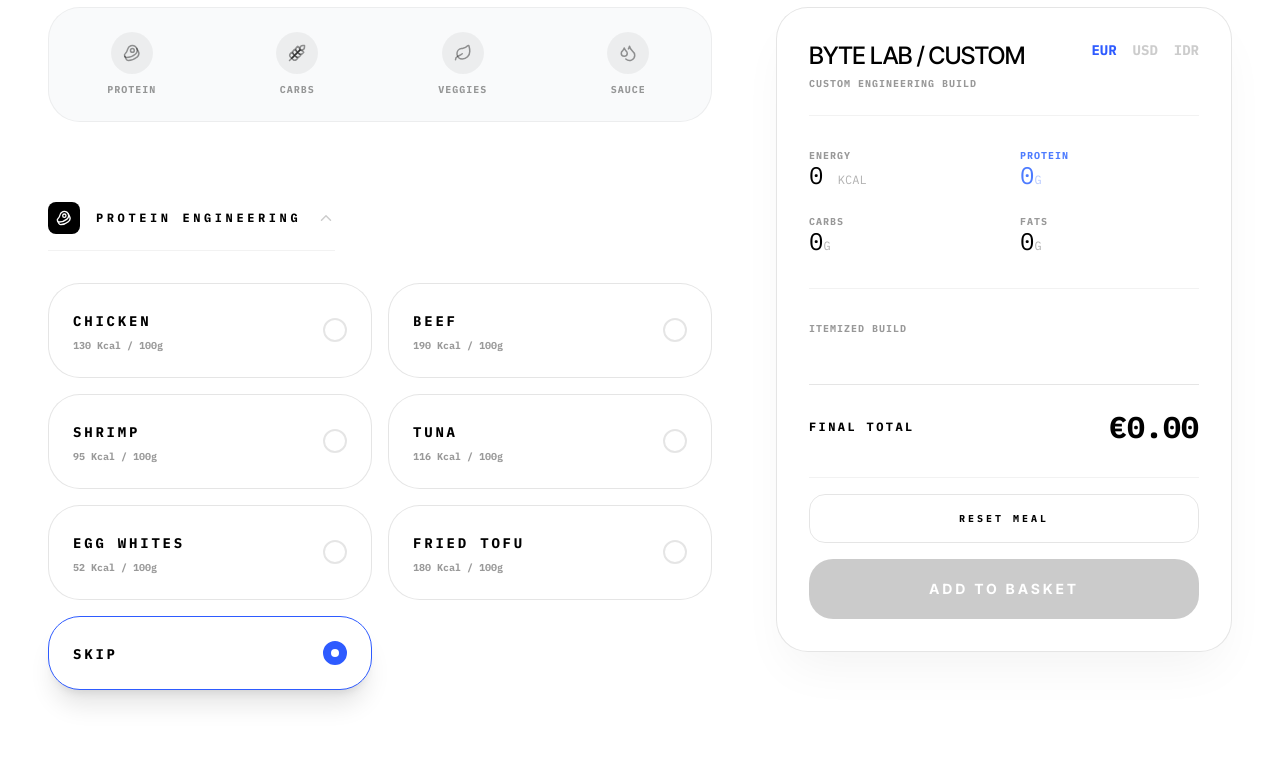
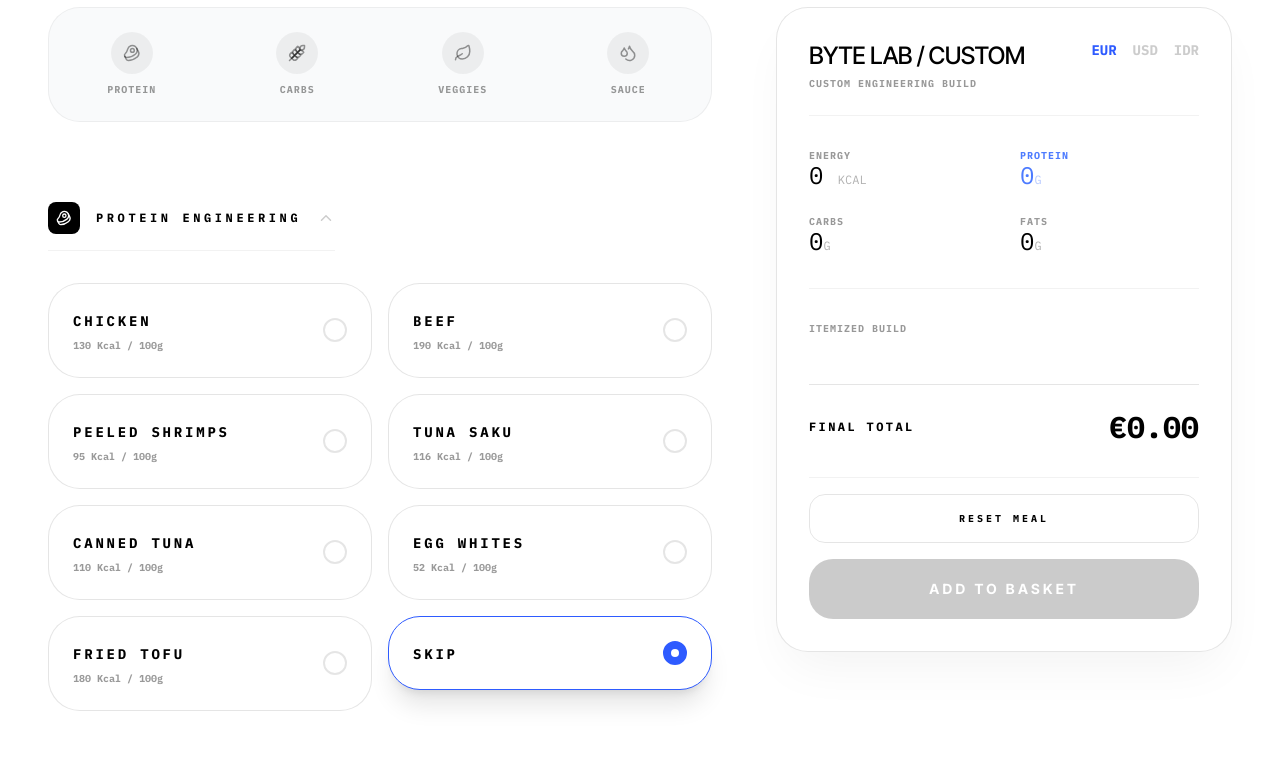
Before and after one commit to gitcipi/BYTELAB, a React (Vite) app: page /lab in a window 1280 px wide. Shown: the part 413-1181 px from the top of the page. Built offline with nearby package versions, Linux system fonts and the light colour scheme.

Commit message:
feat: update protein options (Peeled Shrimps, Tuna Saku, Canned Tuna)

```diff
--- a/src/pages/Lab.tsx
+++ b/src/pages/Lab.tsx
@@ -172,8 +172,9 @@ const ByteLab = ({ currency: initialCurrency }: { currency: string }) => {
     protein: [
       { name: 'Chicken', p: 25, f: 3, c: 0, cal: 130, pricing: { 100: 1.0, 150: 1.5, 200: 2.0, 250: 2.5, 300: 3.0 } },
       { name: 'Beef', p: 22, f: 12, c: 0, cal: 190, pricing: { 100: 1.6, 150: 2.4, 200: 3.2, 250: 4.0, 300: 4.8 } },
-      { name: 'Shrimp', p: 20, f: 1, c: 0, cal: 95, pricing: { 100: 1.8, 150: 2.7, 200: 3.6, 250: 4.5, 300: 5.4 } },
-      { name: 'Tuna', p: 26, f: 1, c: 0, cal: 116, pricing: { 100: 2.0, 150: 3.0, 200: 4.0, 250: 5.0, 300: 6.0 } },
+      { name: 'Peeled Shrimps', p: 20, f: 1, c: 0, cal: 95, pricing: { 100: 1.8, 150: 2.7, 200: 3.6, 250: 4.5, 300: 5.4 } },
+      { name: 'Tuna Saku', p: 26, f: 1, c: 0, cal: 116, pricing: { 100: 2.0, 150: 3.0, 200: 4.0, 250: 5.0, 300: 6.0 } },
+      { name: 'Canned Tuna', p: 24, f: 1, c: 0, cal: 110, pricing: { 100: 1.2, 150: 1.8, 200: 2.4, 250: 3.0, 300: 3.6 } },
       { name: 'Egg Whites', p: 11, f: 0, c: 1, cal: 52, pricing: { 100: 0.7, 150: 1.0, 200: 1.3, 250: 1.6, 300: 1.9 } },
       { name: 'Fried Tofu', p: 15, f: 8, c: 10, cal: 180, pricing: { 100: 0.8, 150: 1.0, 200: 1.3, 250: 1.6, 300: 1.9 } },
       { name: 'Skip', p: 0, f: 0, c: 0, cal: 0, pricing: {} },
```
